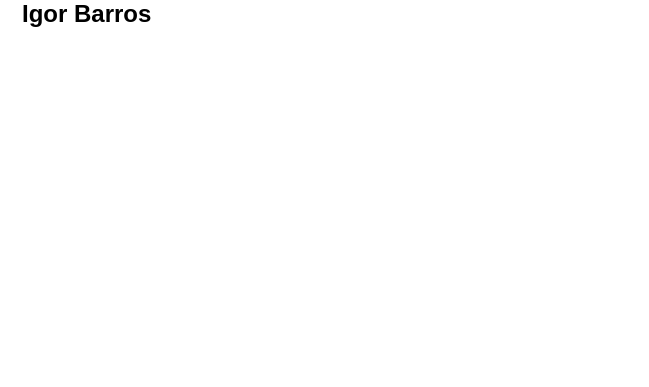
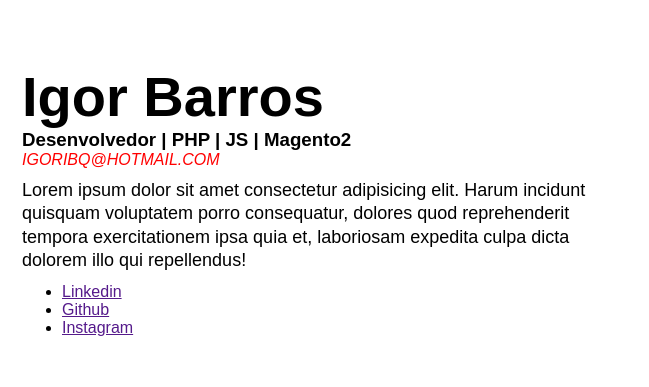
Before and after one commit to igoribq/igoribq.github.io, a plain HTML site: page index.html in a window 1280 px wide. Shown: the top 387 px of the page, 278-927 px from the left. Drawn offline with Linux system fonts and the light colour scheme.

Commit message:
Ajuste primeira tela

```diff
--- a/index.html
+++ b/index.html
@@ -26,7 +26,28 @@
         </aside>
         <main>
             <section id="home">
-                <h1>Igor Barros</h1>
+                <h1 class="section-title">Igor Barros</h1>
+                <h3>Desenvolvedor | PHP | JS | Magento2</h3>
+                <address>
+                    <a class="email-link" href="mailto:igoribq@hotmail.com">igoribq@hotmail.com</a>
+                </address>
+                <p class="section-description">
+                    Lorem ipsum dolor sit amet consectetur adipisicing elit.
+                    Harum incidunt quisquam voluptatem porro consequatur,
+                    dolores quod reprehenderit tempora exercitationem ipsa quia et,
+                    laboriosam expedita culpa dicta dolorem illo qui repellendus!
+                </p>
+                <ul>
+                    <li>
+                        <a href="">Linkedin</a>
+                    </li>
+                    <li>
+                        <a href="">Github</a>
+                    </li>
+                    <li>
+                        <a href="">Instagram</a>
+                    </li>
+                </ul>
             </section>
             <section id="skills">
                 <h2>Habilidades</h2>
--- a/style.css
+++ b/style.css
@@ -8,19 +8,35 @@ html, body, aside, main, section {
     height: 100%;
 }
 
-section {
-    margin-left: 300px;
-}
+
 html {
     scroll-behavior: smooth;
 }
 
+/* SECTIONS */
+section {
+    max-width: 900PX;
+    padding: 5% 0 0 300PX;
+}
+
+.section-title {
+    font-size: 56px;
+}
+
+.section-description {
+    margin: 10px 0;
+    font-size: 18px;
+    line-height: 1.3;
+}
+
+/* ASIDE WRAP */
 .aside-wrap {
     width: 240px;
     background-image: linear-gradient(to bottom right, red, black);
     padding: 100px 20px;
     position: fixed;
 }
+
 .profile-img {
     width: 250px;
     height: 250px;
@@ -36,6 +52,7 @@ html {
 .aside-wrap .menu-item {
     line-height: 3;
 }
+
 .aside-wrap .menu-link {
     text-decoration: none;
     color: #fff;
@@ -46,3 +63,10 @@ html {
 .aside-wrap .menu-link:hover{
     border-bottom: 2px solid;
 }
+
+/* SECTION HOME */
+#home .email-link {
+    text-transform: uppercase;
+    color: red;
+    text-decoration: none;
+  }
```
